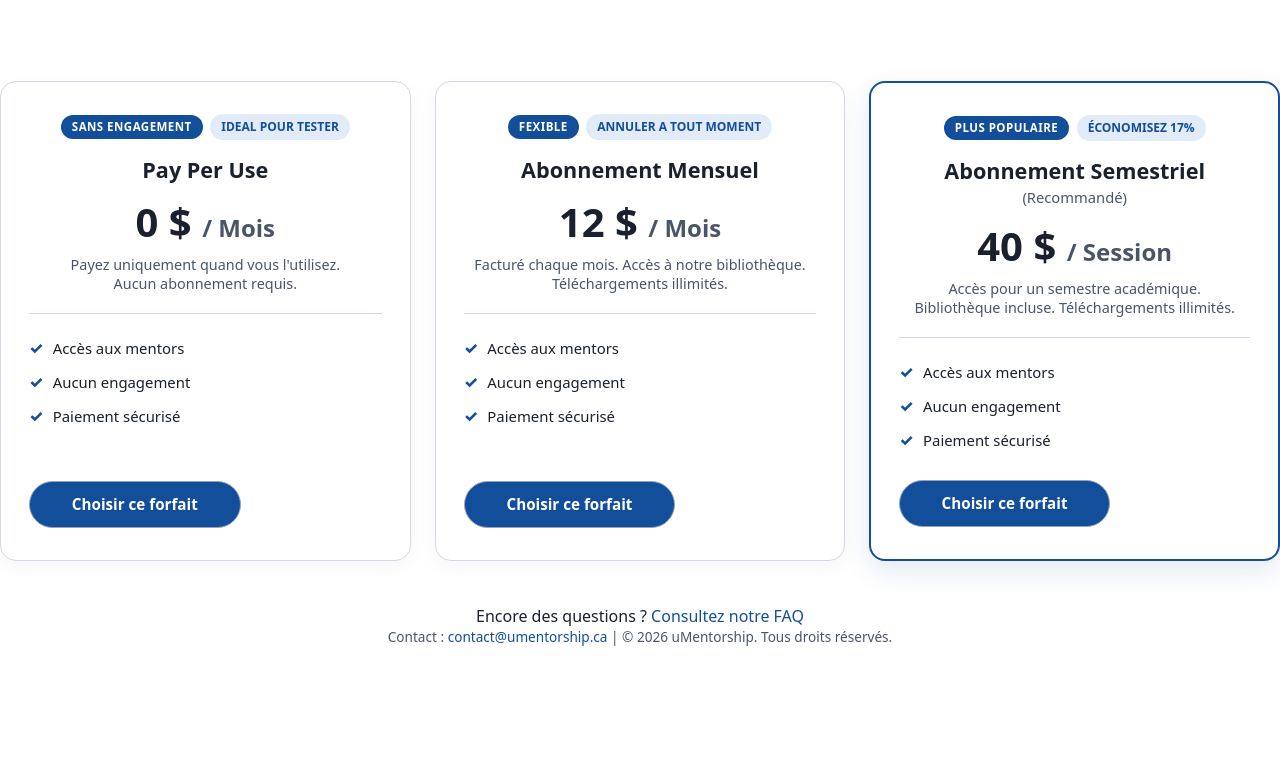
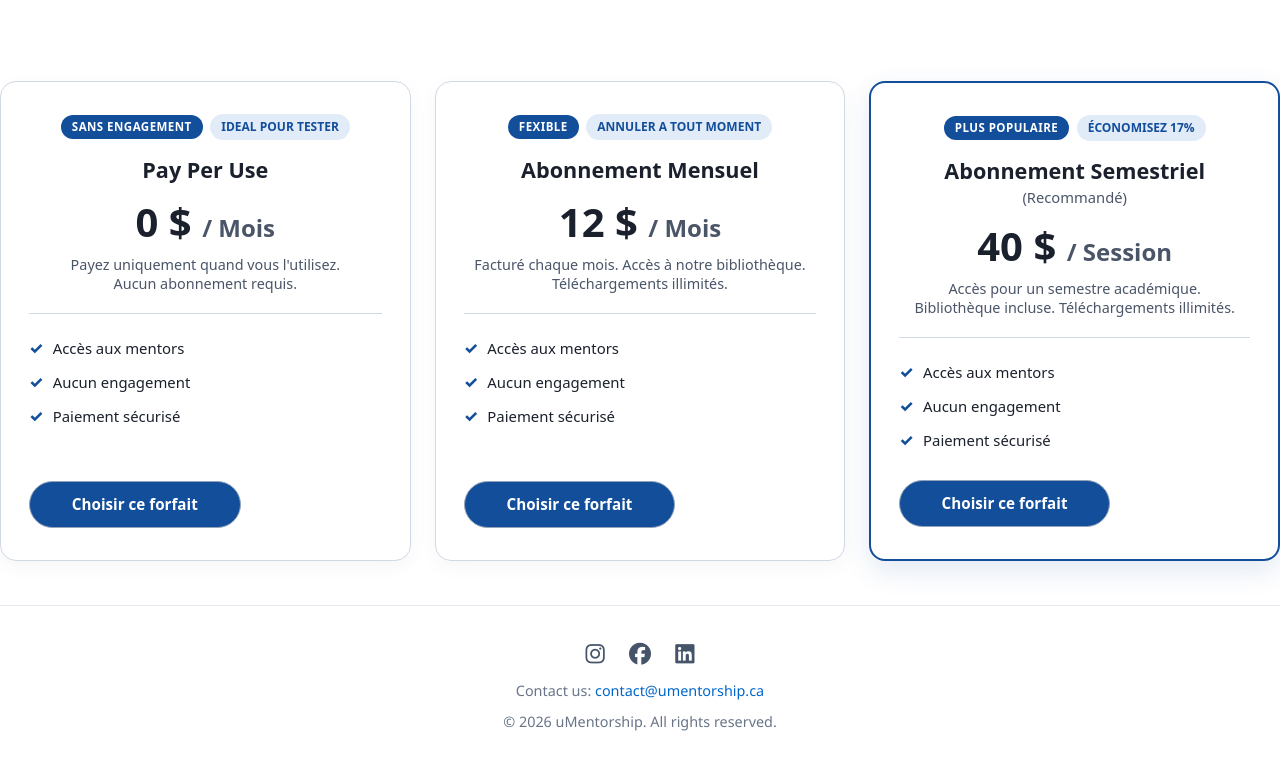
Before and after one commit to uMentorship/uMentorship, a plain HTML site: page pricing.html in a window 1280 px wide. Shown: the part 766-1536 px from the top of the page. Before the commit the page ends 1412 px from the top, so only its background shows below. Drawn offline with Linux system fonts and the light colour scheme.

Commit message:
Same footer on all pages

```diff
--- a/Styles/team.css
+++ b/Styles/team.css
@@ -130,8 +130,3 @@ dialog::backdrop {
     color: #49a1f3; /* Bleu plus clair au survol */
     transform: scale(1.15); /* Léger effet de zoom au survol */
 }
-
-footer {
-    padding: 20px;
-    text-align: center;
-}
--- a/about.css
+++ b/about.css
@@ -268,45 +268,6 @@ section {
 }
 
 /* =========================================
-   12. FOOTER
-========================================= */
-
-.bot_info {
-    text-align: center;
-    margin-top: 2.75rem;
-}
-
-.faq_text {
-    font-size: 1rem;
-    font-weight: 600;
-    color: #1a202c;
-    margin-bottom: 0.5rem;
-}
-
-.faq_text a {
-    color: #134e9b;
-    text-decoration: none;
-}
-
-.faq_text a:hover {
-    text-decoration: underline;
-}
-
-.footer_meta {
-    font-size: 0.85rem;
-    color: #4a5568;
-}
-
-.footer_meta a {
-    color: #134e9b;
-    text-decoration: none;
-}
-
-.footer_meta a:hover {
-    text-decoration: underline;
-}
-
-/* =========================================
    13. SCROLL ANIMATIONS
 ========================================= */
 
--- a/common.css
+++ b/common.css
@@ -73,3 +73,41 @@ body {
     gap: 14px;
   }
 }
+
+/* ----- Footer (same look as the Students page) ----- */
+
+footer {
+  padding: 30px 24px;
+  text-align: center;
+  color: #687588;
+  border-top: 1px solid #e5eaf0;
+  background-color: white;
+  font-family: "Segoe UI", Arial, sans-serif;
+  line-height: 1.6;
+}
+
+footer p {
+  margin: 8px 0;
+  font-size: 0.9rem;
+}
+
+footer a {
+  color: #0066cc;
+  text-decoration: none;
+}
+
+footer a:hover {
+  text-decoration: underline;
+}
+
+.social-links a {
+  margin: 0 10px;
+  font-size: 22px;
+  color: #455468;
+  transition: color 0.2s;
+}
+
+.social-links a:hover {
+  color: #0066cc;
+  text-decoration: none;
+}
--- a/home.css
+++ b/home.css
@@ -145,27 +145,6 @@ section {
     text-decoration: underline;
 }
 
-footer {
-    padding: 24px;
-    text-align: center;
-    color: #666;
-    border-top: 1px solid #ddd;
-}
-
-footer p {
-    margin: 8px 0;
-}
-
-.social-links a {
-    margin: 0 8px;
-    font-size: 22px;
-    color: #444;
-}
-
-.social-links a:hover {
-    color: #0066cc;
-}
-
 @media (max-width: 600px) {
     .hero h1 {
         font-size: 32px;
--- a/pricing.css
+++ b/pricing.css
@@ -189,39 +189,7 @@ main {
     margin-top : 0.2rem;
 }
 
-
-/* FAQ & Pied de page */
-.bot_info {
-    text-align : center;
+/* space above the footer */
+footer {
     margin-top : 2.75rem;
 }
-
-.faq-text {
-    font-size : 1rem;
-    font-weight : 600;
-    color : #1a202c;
-    margin-bottom : 0.5rem;
-}
-
-.faq_text a {
-    color : #134e9b;
-    text-decoration : none;
-}
-
-.faq_text a:hover {
-    text-decoration : underline;
-}
-
-.footer_meta {
-    font-size : 0.85rem;
-    color : #4a5568;
-}
-
-.footer_meta a {
-    color : #134e9b;
-    text-decoration: none;
-}
-
-.footer_meta a:hover {
-    text-decoration : underline;
-}
--- a/pricing.html
+++ b/pricing.html
@@ -4,6 +4,10 @@
     <meta charset="UTF-8" />
     <title>Pricing | uMentorship</title>
     <link rel="stylesheet" href="pricing.css" />
+    <link
+      rel="stylesheet"
+      href="https://cdnjs.cloudflare.com/ajax/libs/font-awesome/6.5.1/css/all.min.css"
+    />
     <link rel="stylesheet" href="common.css" />
   </head>
 
@@ -157,15 +161,17 @@
     </section>
 
     <!--Pied de page-->
-    <footer class="bot_info">
-      <p class="faq_text">
-        Encore des questions ? <a href="#faq">Consultez notre FAQ</a>
+    <footer>
+      <div class="social-links">
+        <a href="#"><i class="fa-brands fa-instagram"></i></a>
+        <a href="#"><i class="fa-brands fa-facebook"></i></a>
+        <a href="#"><i class="fa-brands fa-linkedin"></i></a>
+      </div>
+      <p>
+        Contact us:
+        <a href="mailto:contact@umentorship.ca">contact@umentorship.ca</a>
       </p>
-      <p class="footer_meta">
-        Contact :
-        <a href="mailto:contact@umentorship.ca">contact@umentorship.ca</a> | ©
-        2026 uMentorship. Tous droits réservés.
-      </p>
+      <p>&copy; 2026 uMentorship. All rights reserved.</p>
     </footer>
 
     <script src="navbar.js"></script>
--- a/signin.css
+++ b/signin.css
@@ -172,26 +172,6 @@ form input[type="submit"]:active {
   text-decoration: underline;
 }
 
-footer {
-  padding: 10px;
-  text-align: center;
-  color: #999;
-  font-size: 0.75rem;
-}
-
-footer p {
-  margin: 3px 0;
-}
-
-footer a {
-  color: #888;
-  text-decoration: none;
-}
-
-footer a:hover {
-  color: #0066cc;
-}
-
 @media (max-width: 600px) {
   .auth-card {
     padding: 24px;
--- a/students.css
+++ b/students.css
@@ -181,40 +181,6 @@ h1 {
   font-size: 0.85rem;
 }
 
-footer {
-  padding: 30px 24px;
-  text-align: center;
-  color: #687588;
-  border-top: 1px solid #e5eaf0;
-  background-color: white;
-}
-
-footer p {
-  margin: 8px 0;
-  font-size: 0.9rem;
-}
-
-footer a {
-  text-decoration: none;
-}
-
-footer a:hover {
-  text-decoration: underline;
-}
-
-.social-links a {
-  margin: 0 10px;
-  font-size: 22px;
-  color: #455468;
-  transition:
-    color 0.2s,
-    transform 0.2s;
-}
-
-.social-links a:hover {
-  color: #0066cc;
-}
-
 @media (max-width: 950px) {
   .card-container {
     grid-template-columns: repeat(2, 300px);
```
Also changed, not shown: about.html (+16 -8 lines), signup.html (+17 -0 lines).
